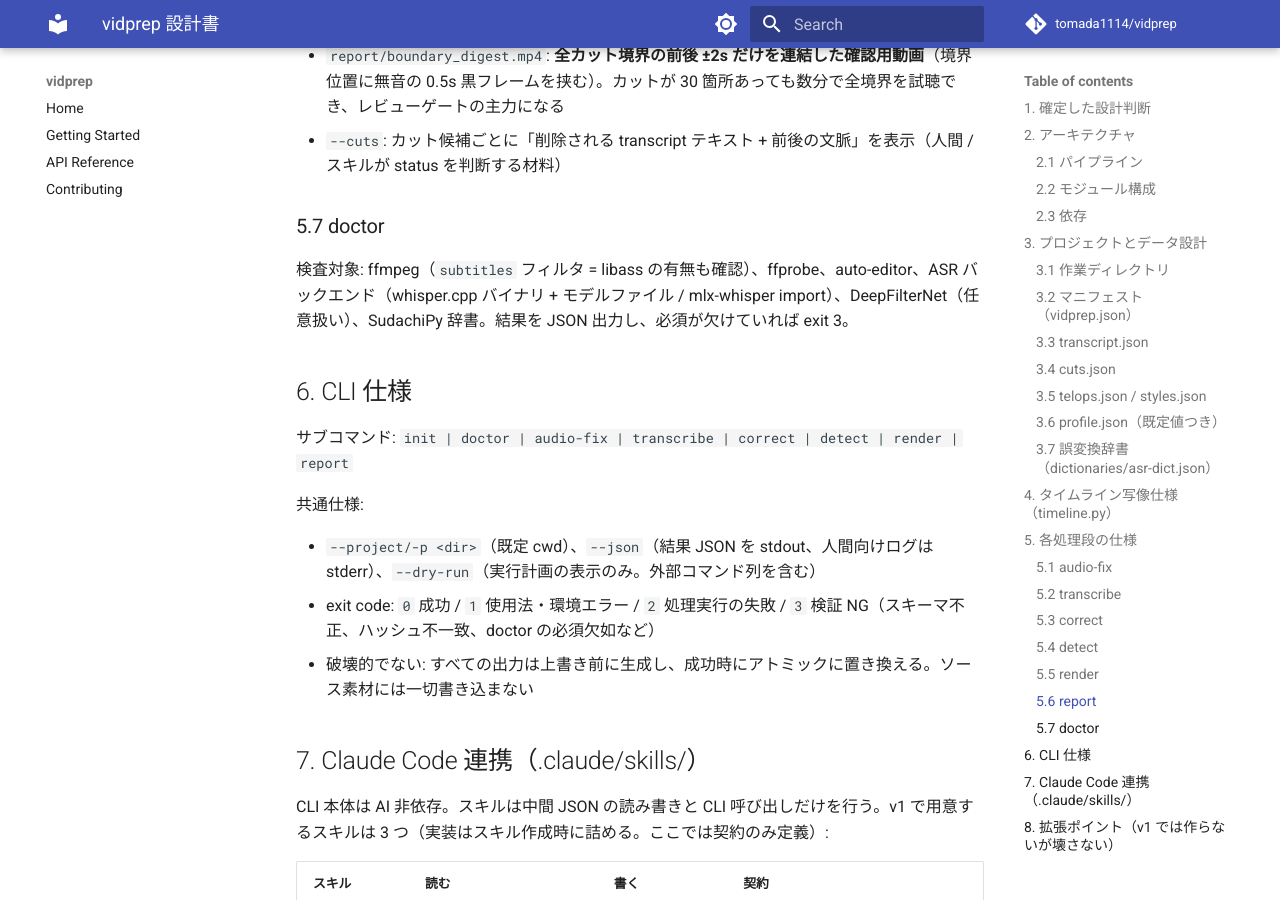
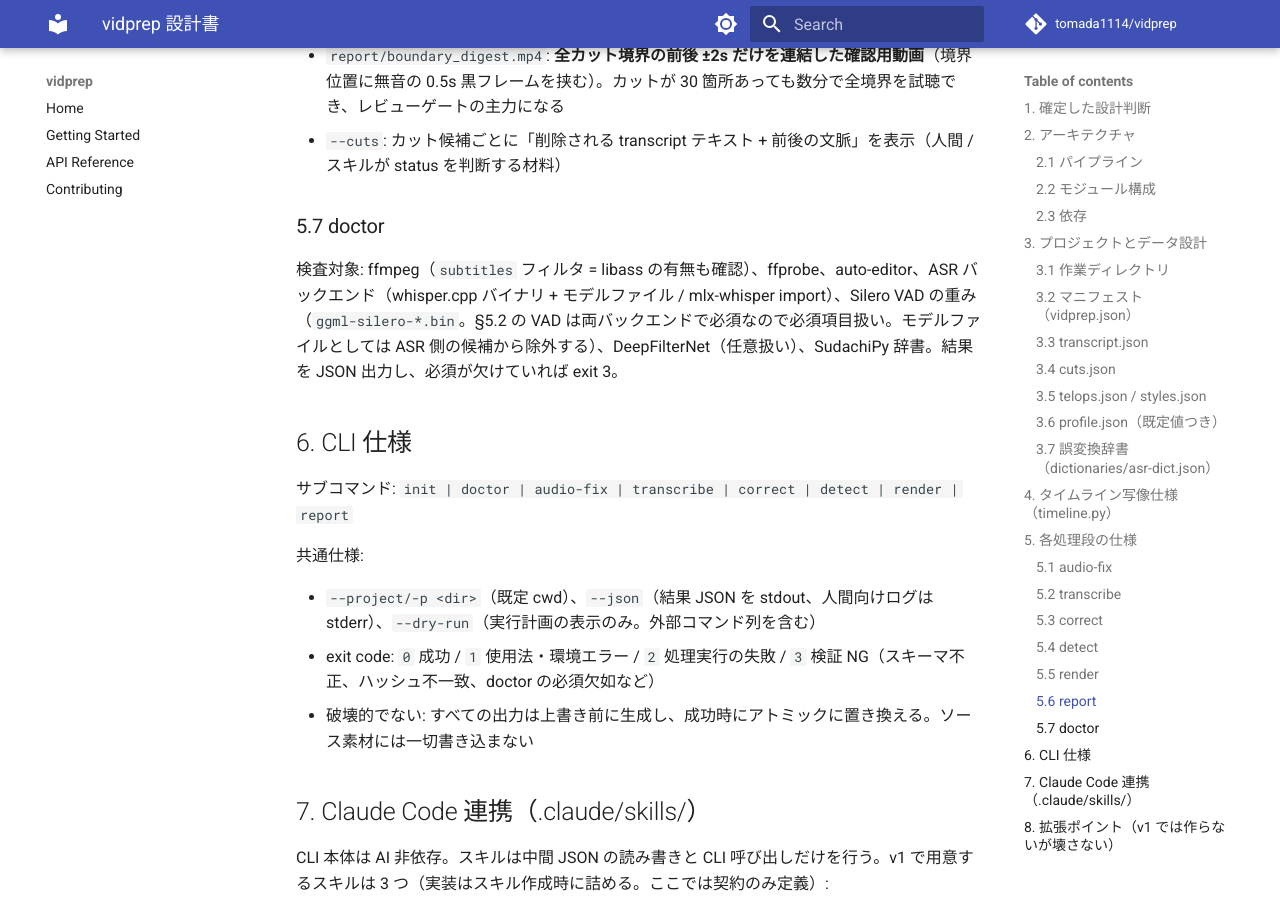
Before and after one commit to tomada1114/vidprep, an MkDocs documentation site: the page built from docs/design.md, in a window 1280 px wide and 900 px high, scrolled down 11322 px. Built offline with MkDocs 1.6.1 and Material for MkDocs 9.7.7, drawn with Linux system fonts in a browser that asks for light colours; comment, search, counter and statistics services are not loaded.

Commit message:
docs(design): list the Silero weights among doctor's checks
§5.7 enumerated what doctor inspects and still stopped at the ASR backend,
so the spec and the implemented check disagreed.

Claude-Session: https://claude.ai/code/session_01XAwUhWcsmxtTDwH8HbmPD6

```diff
--- a/docs/design.md
+++ b/docs/design.md
@@ -340,7 +340,7 @@ v1 実装は `ReencodeRenderer`: keep 区間を `trim` + `concat` フィルタ
 
 ### 5.7 doctor
 
-検査対象: ffmpeg（`subtitles` フィルタ = libass の有無も確認）、ffprobe、auto-editor、ASR バックエンド（whisper.cpp バイナリ + モデルファイル / mlx-whisper import）、DeepFilterNet（任意扱い）、SudachiPy 辞書。結果を JSON 出力し、必須が欠けていれば exit 3。
+検査対象: ffmpeg（`subtitles` フィルタ = libass の有無も確認）、ffprobe、auto-editor、ASR バックエンド（whisper.cpp バイナリ + モデルファイル / mlx-whisper import）、Silero VAD の重み（`ggml-silero-*.bin`。§5.2 の VAD は両バックエンドで必須なので必須項目扱い。モデルファイルとしては ASR 側の候補から除外する）、DeepFilterNet（任意扱い）、SudachiPy 辞書。結果を JSON 出力し、必須が欠けていれば exit 3。
 
 ## 6. CLI 仕様
 
```
